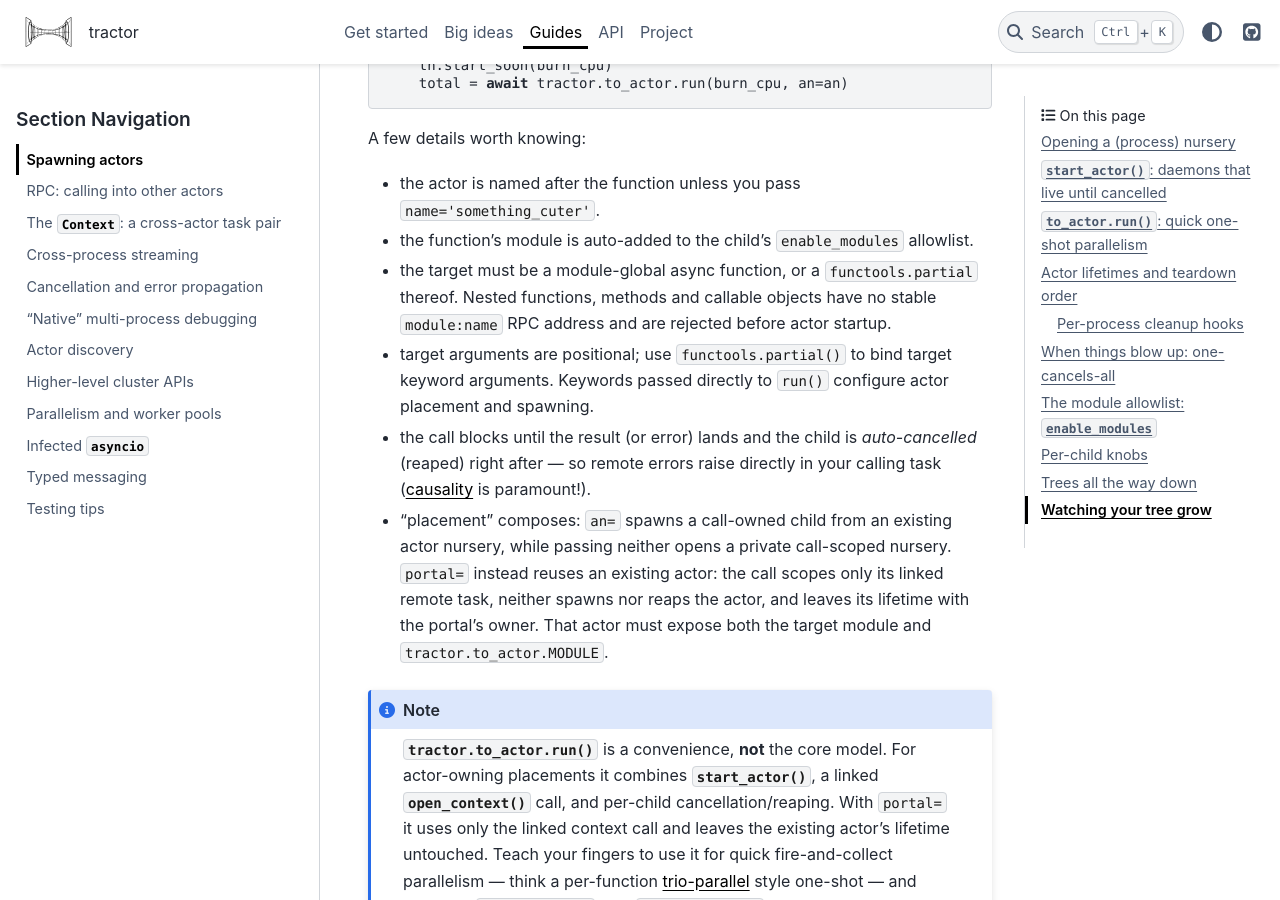
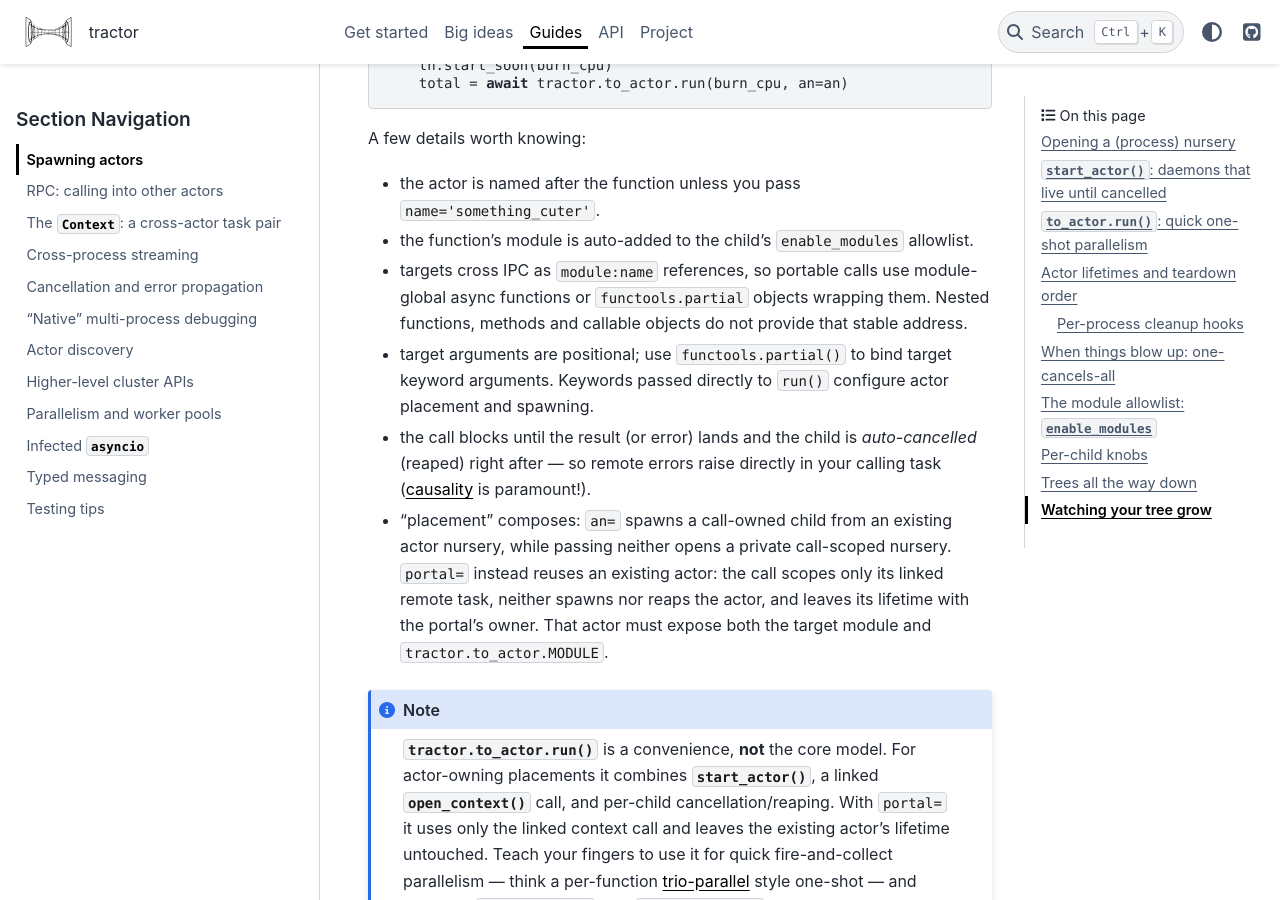
Before and after one commit to goodboy/tractor, a Sphinx documentation site: the page built from docs/guide/spawning.rst, in a window 1280 px wide and 900 px high, scrolled down 2499 px. Built offline with Sphinx 7.4.7 and the PyData theme 0.15.4, drawn with Linux system fonts in a browser that asks for light colours.

Commit message:
Correct `to_actor.run()` target guidance
Target validation moved to a follow-up branch, so the guide should not
claim unstable callable forms are rejected before actor startup.

Describe module-global functions and `functools.partial()` wrappers
as portable stable-address forms without promising absent enforcement.

(this patch was generated in some part by `opencode` using
`gpt-5.6-sol` (`openai`))

```diff
--- a/docs/guide/spawning.rst
+++ b/docs/guide/spawning.rst
@@ -126,10 +126,10 @@ A few details worth knowing:
   ``name='something_cuter'``.
 - the function's module is auto-added to the child's
   ``enable_modules`` allowlist.
-- the target must be a module-global async function, or a
-  ``functools.partial`` thereof. Nested functions, methods and callable
-  objects have no stable ``module:name`` RPC address and are rejected
-  before actor startup.
+- targets cross IPC as ``module:name`` references, so portable calls
+  use module-global async functions or ``functools.partial`` objects
+  wrapping them. Nested functions, methods and callable objects do not
+  provide that stable address.
 - target arguments are positional; use ``functools.partial()``
   to bind target keyword arguments. Keywords passed directly to
   ``run()`` configure actor placement and spawning.
```
